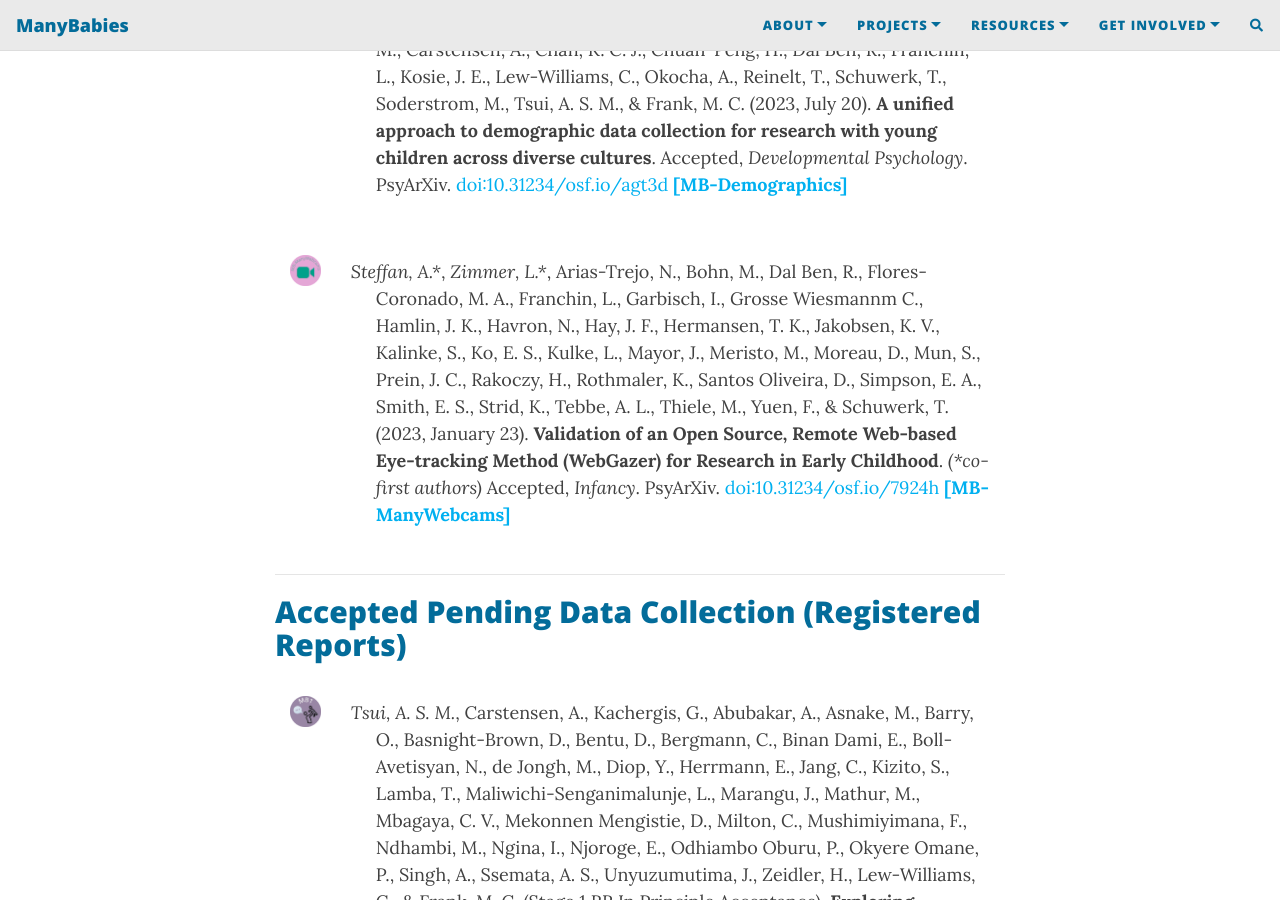
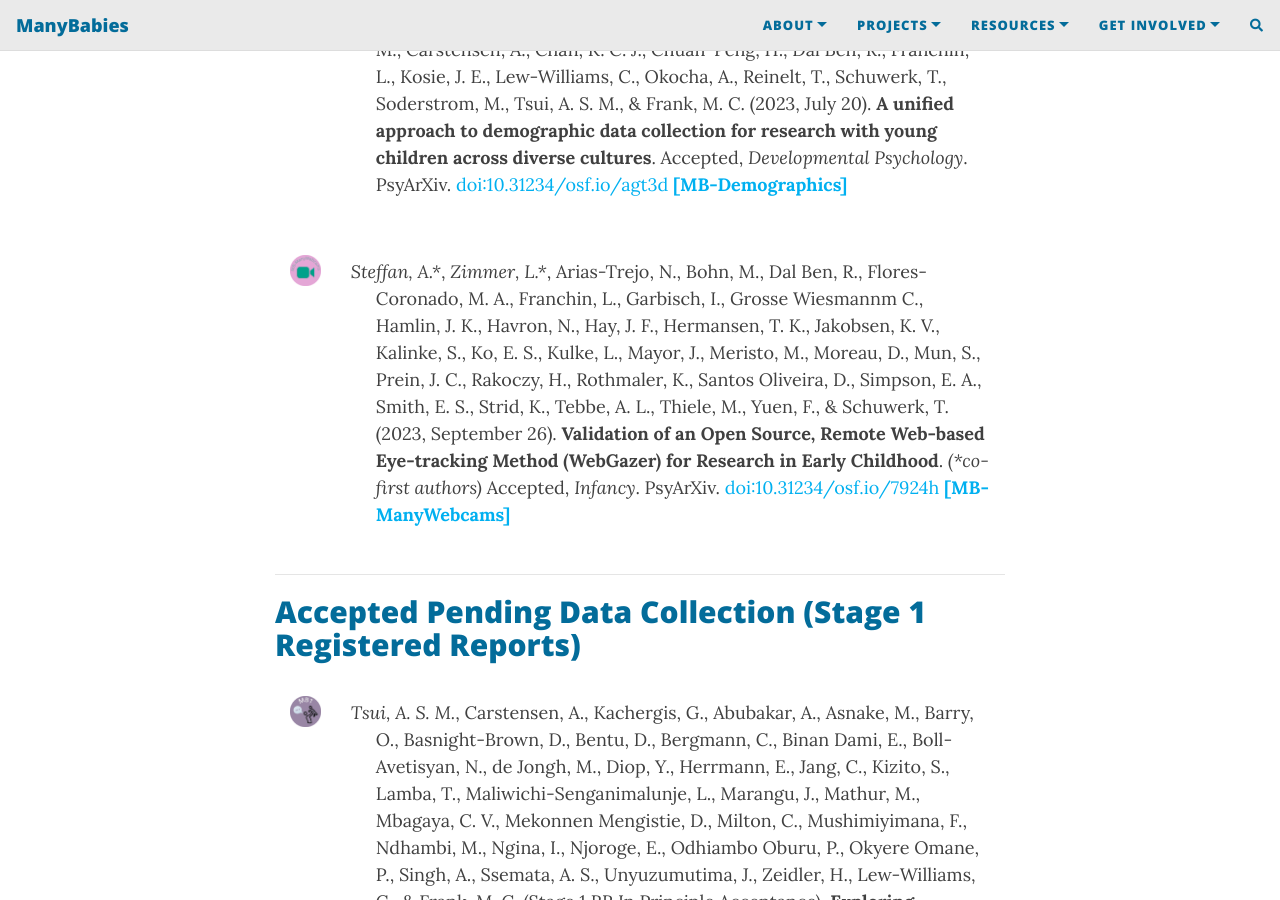
Before and after one commit to manybabies/manybabies.github.io, a Jekyll site: the page built from publications.md, in a window 1280 px wide and 900 px high, scrolled down 1545 px. Built offline with Jekyll 4.4.1, drawn with Linux system fonts in a browser that asks for light colours; nearby versions of some CDN libraries; comment, search, counter and statistics services are not loaded.

Commit message:
update preprint dates

```diff
--- a/publications.md
+++ b/publications.md
@@ -70,7 +70,7 @@
         <a href="{{site.baseurl}}/MB-ManyWebcams/"><img src="/assets/img/MBMW_logo.png" alt="ManyBabies-ManyWebcams logo"></a>
       </div>
       <div class="col-sm-11">
-        <p style="padding-left: 25px; text-indent: -25px"><i>Steffan, A.*</i>, <i>Zimmer, L.*</i>, Arias-Trejo, N., Bohn, M., Dal Ben, R., Flores-Coronado, M. A., Franchin, L., Garbisch, I., Grosse Wiesmannm C., Hamlin, J. K., Havron, N., Hay, J. F., Hermansen, T. K., Jakobsen, K. V., Kalinke, S., Ko, E. S., Kulke, L., Mayor, J., Meristo, M., Moreau, D., Mun, S., Prein, J. C., Rakoczy, H., Rothmaler, K., Santos Oliveira, D., Simpson, E. A., Smith, E. S., Strid, K., Tebbe, A. L., Thiele, M., Yuen, F., & Schuwerk, T. (2023, January 23).
+        <p style="padding-left: 25px; text-indent: -25px"><i>Steffan, A.*</i>, <i>Zimmer, L.*</i>, Arias-Trejo, N., Bohn, M., Dal Ben, R., Flores-Coronado, M. A., Franchin, L., Garbisch, I., Grosse Wiesmannm C., Hamlin, J. K., Havron, N., Hay, J. F., Hermansen, T. K., Jakobsen, K. V., Kalinke, S., Ko, E. S., Kulke, L., Mayor, J., Meristo, M., Moreau, D., Mun, S., Prein, J. C., Rakoczy, H., Rothmaler, K., Santos Oliveira, D., Simpson, E. A., Smith, E. S., Strid, K., Tebbe, A. L., Thiele, M., Yuen, F., & Schuwerk, T. (2023, September 26).
         <b>Validation of an Open Source, Remote Web-based Eye-tracking Method (WebGazer) for Research in Early Childhood</b>. <i>(*co-first authors)</i>
         Accepted, <i>Infancy</i>.
         PsyArXiv.
@@ -83,7 +83,7 @@
 
 
 ***
-## Accepted Pending Data Collection (Registered Reports)
+## Accepted Pending Data Collection (Stage 1 Registered Reports)
 
 <section>
   <div class="container">
```
Also changed, not shown: MB-ManyWebcams.md (+2 -2 lines).
